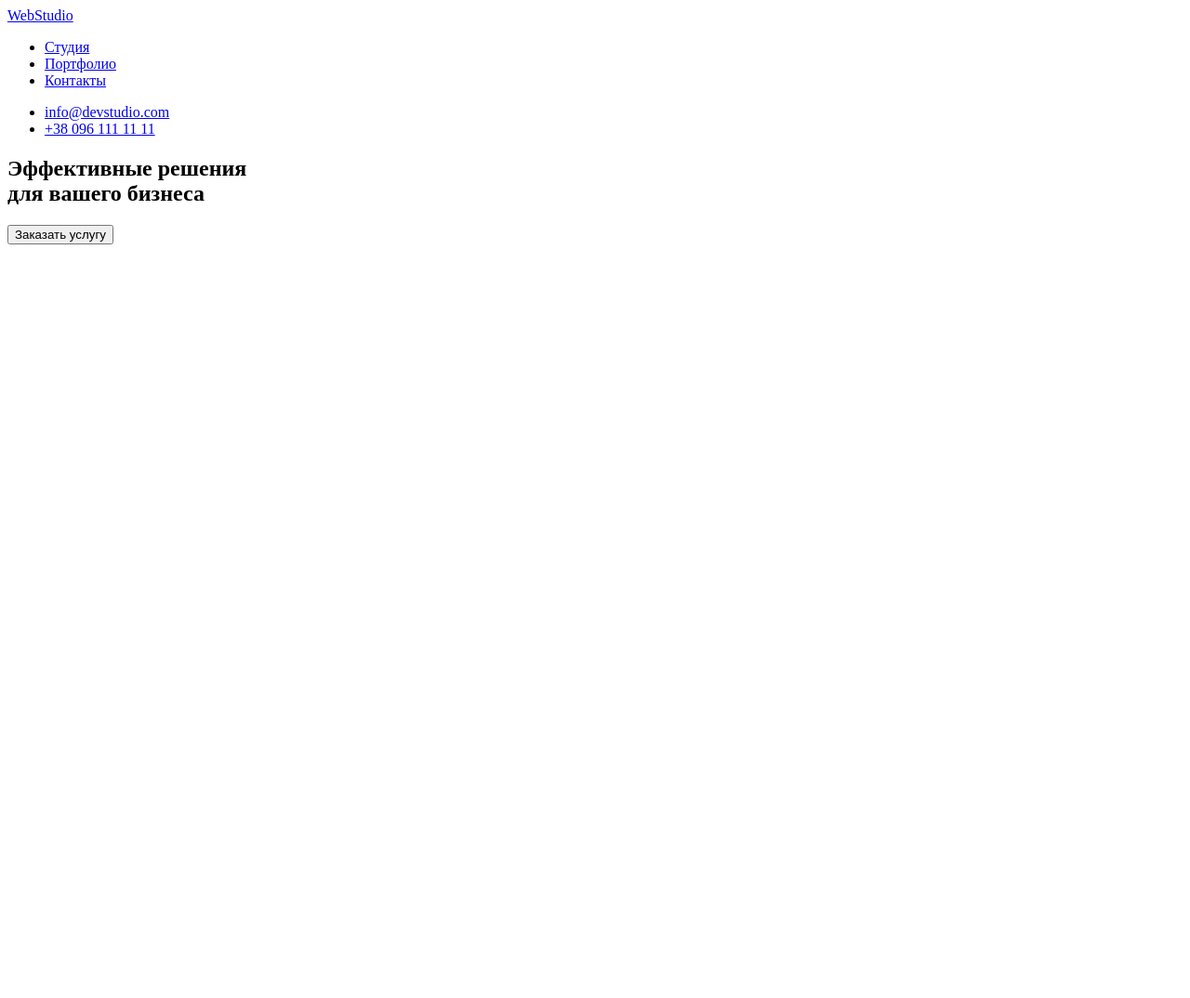
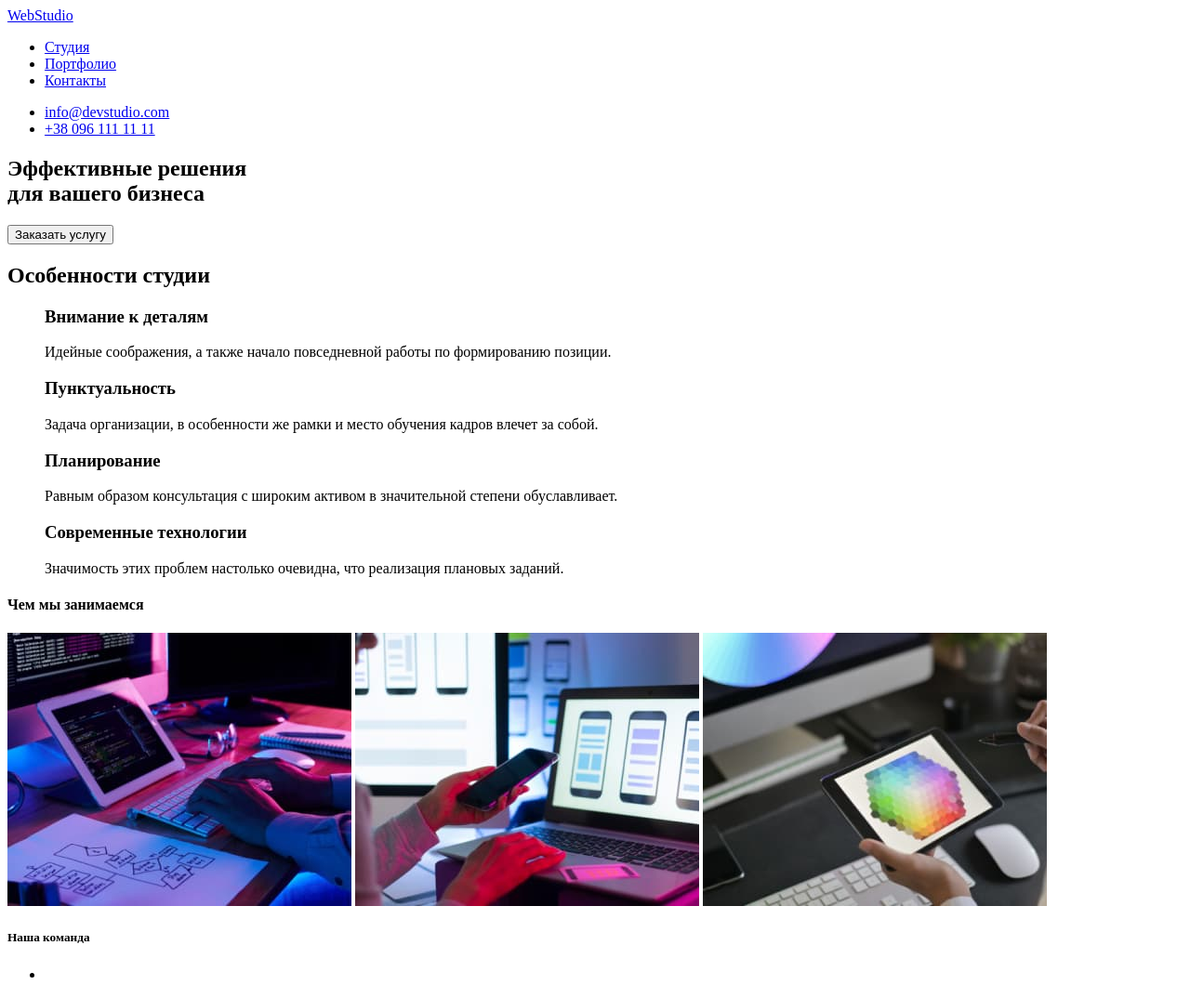
Before and after one commit to KaterynaMal/goit-markup-hw-01, a plain HTML site: page index.html in a window 1280 px wide. Shown: the whole page at 93% size. Before the commit the page ends 800 px from the top, so only its background shows below. Drawn offline with Linux system fonts and the light colour scheme.

Commit message:
Секция 3
Добавлена секция 3 с фото

```diff
--- a/index.html
+++ b/index.html
@@ -7,7 +7,7 @@
     <title>Document</title>
 </head>
 <body>
-    <!--Шапка сайту-->
+    <!--Шапка сайта-->
     <header>
         <nav>
         <a href="WebStudio">WebStudio</a>
@@ -44,6 +44,48 @@
             <button type="button">Заказать услугу</button>
         </section>
 
+        <!--Особенности студии-->
+        <section>
+            <h2>Особенности студии</h2>
+
+            <ul>
+                <h3>Внимание к деталям</h3>
+                <p>Идейные соображения, а также начало повседневной работы по формированию позиции.</p>
+            </ul>
+            <ul>
+                <h3>Пунктуальность</h3>
+                <p>Задача организации, в особенности же рамки и место обучения кадров влечет за собой.</p>
+            </ul>
+            <ul>
+                <h3>Планирование</h3>
+                <p>Равным образом консультация с широким активом в значительной степени обуславливает.</p>
+            </ul>
+            <ul>
+                <h3>Современные технологии</h3>
+                <p>Значимость этих проблем настолько очевидна, что реализация плановых заданий.</p>
+            </ul>
+        </section>
+
+        <!--Чем мы занимаемся-->
+        <section>
+            <h4>
+                Чем мы занимаемся
+            </h4>
+            <img src="images/box 1 (1).jpg" alt="Веб дизайнер пишет код, видны только руки и компьютер с планшетом" width="370">
+            <img src="images/box 2 (1).jpg" alt="Веб дизайнер держит в руках телефон, на экране ноутбука есть три вида дизайна мобильного приложения для сайта" width="370">
+            <img src="images/box 3 (1).jpg" alt="Веб дизайнер держит планшет с изображением палитры цветов" width="370">
+        </section>
+
+        <!--Наша команда-->
+        <section>
+            <h5>Наша команда</h5>
+            <ul>
+                <li>
+                    <img src="" alt="">
+                </li>
+            </ul>
+        </section>
+
 
 
 
```
Also changed, not shown: images/box 1 (1).jpg (added), images/box 2 (1).jpg (added), images/box 3 (1).jpg (added).
